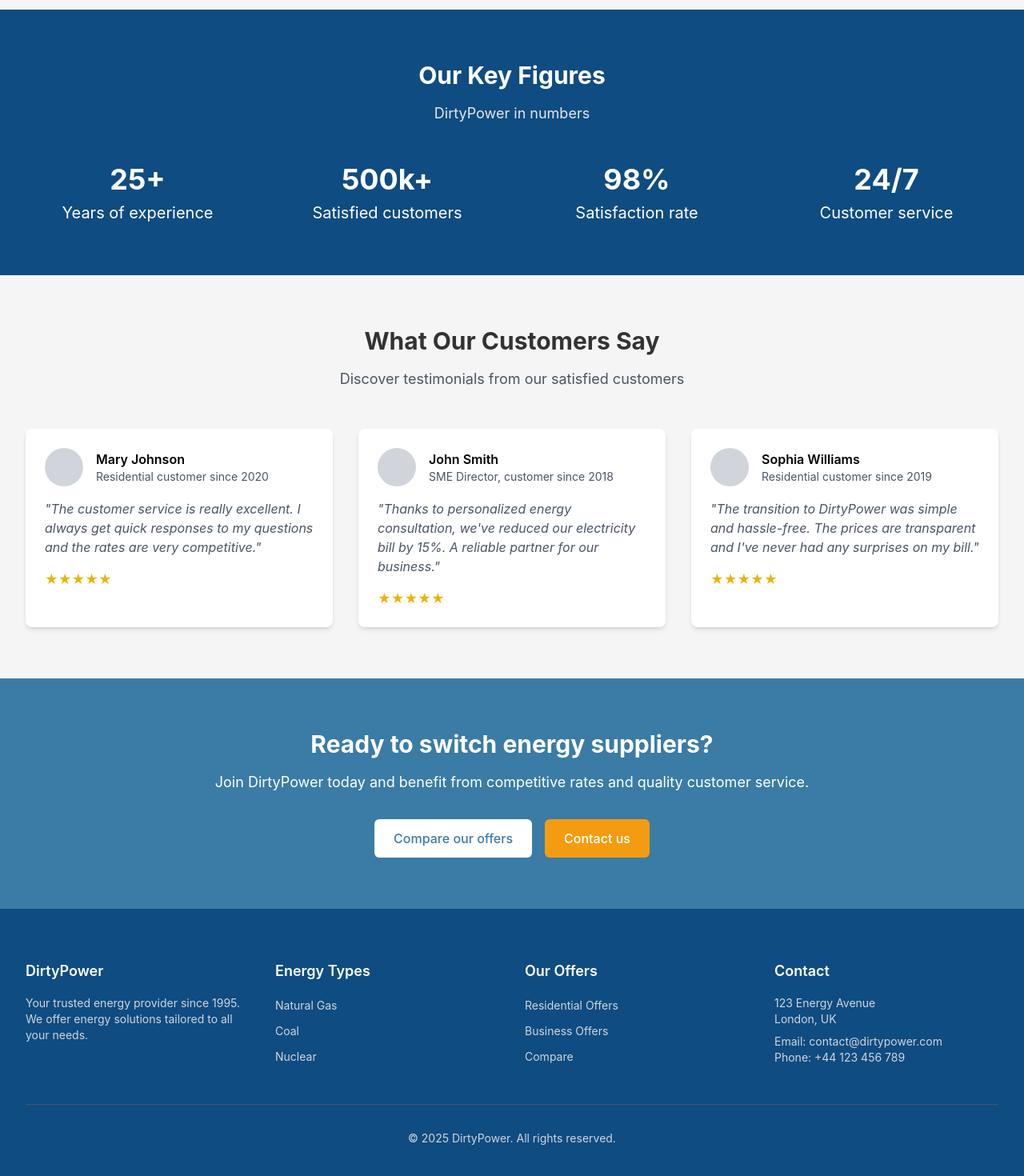
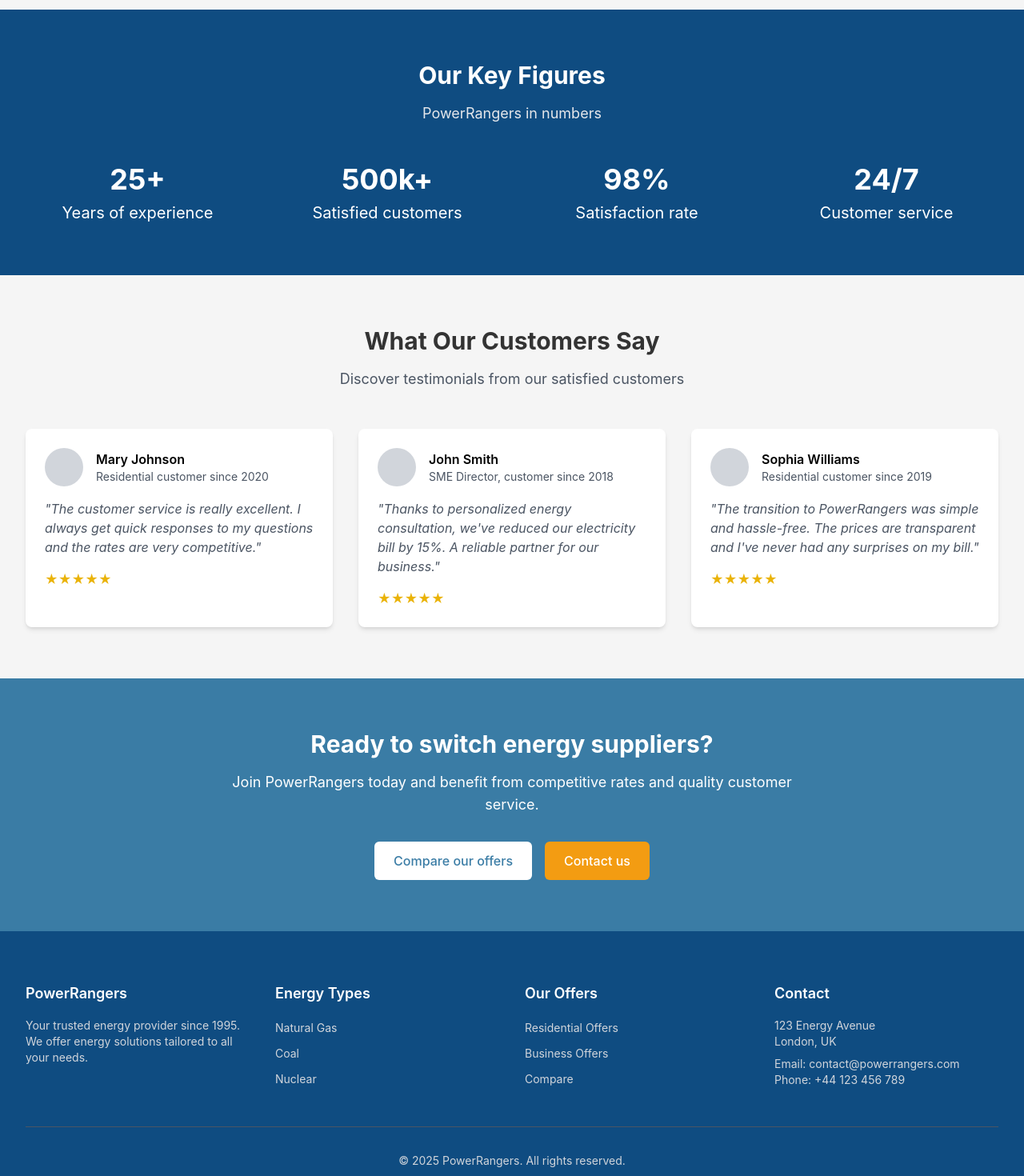
Before and after one commit to engie-codespace/green-power-test-lp-acme8, a React (Create React App) app: page / in a window 1280 px wide. Shown: the part 1160-2630 px from the top of the page at 80% size. Built offline with nearby package versions, Linux system fonts and the light colour scheme.

Commit message:
rename the website

```diff
--- a/public/404.html
+++ b/public/404.html
@@ -2,7 +2,7 @@
 <html>
 <head>
   <meta charset="utf-8">
-  <title>Green Power Website</title>
+  <title>PowerRangers</title>
   <script type="text/javascript">
     // Redirection pour les applications SPA sur GitHub Pages
     var pathSegmentsToKeep = 1;
--- a/public/index.html
+++ b/public/index.html
@@ -38,7 +38,7 @@
       work correctly both with client-side routing and a non-root public URL.
       Learn how to configure a non-root public URL by running `npm run build`.
     -->
-    <title>DirtyPower Demo8</title>
+    <title>PowerRangers</title>
   </head>
   <body>
     <noscript>You need to enable JavaScript to run this app.</noscript>
--- a/src/components/Footer.tsx
+++ b/src/components/Footer.tsx
@@ -7,7 +7,7 @@
       <div className="max-w-7xl mx-auto py-12 px-4 sm:px-6 lg:py-16 lg:px-8">
         <div className="grid grid-cols-1 md:grid-cols-3 lg:grid-cols-4 gap-8">
           <div>
-            <h3 className="text-lg font-semibold mb-4">DirtyPower</h3>
+            <h3 className="text-lg font-semibold mb-4">PowerRangers</h3>
             <p className="text-sm text-gray-300">
               Your trusted energy provider since 1995. We offer energy solutions tailored to all your needs.
             </p>
@@ -60,7 +60,7 @@
             <address className="not-italic text-sm text-gray-300">
               <p>123 Energy Avenue</p>
               <p>London, UK</p>
-              <p className="mt-2">Email: contact@dirtypower.com</p>
+              <p className="mt-2">Email: contact@powerrangers.com</p>
               <p>Phone: +44 123 456 789</p>
             </address>
           </div>
@@ -68,7 +68,7 @@
 
         <div className="mt-12 border-t border-gray-600 pt-8">
           <p className="text-sm text-gray-300 text-center">
-            &copy; {new Date().getFullYear()} DirtyPower. All rights reserved.
+            &copy; {new Date().getFullYear()} PowerRangers. All rights reserved.
           </p>
         </div>
       </div>
--- a/src/components/Navbar.tsx
+++ b/src/components/Navbar.tsx
@@ -14,7 +14,7 @@
         <div className="flex justify-between h-16">
           <div className="flex items-center">
             <Link to="/" className="flex-shrink-0 flex items-center">
-              <span className="text-white text-xl font-bold">DirtyPower Demo8</span>
+              <span className="text-white text-xl font-bold">PowerRangers</span>
             </Link>
           </div>
 
--- a/src/pages/ContactPage.tsx
+++ b/src/pages/ContactPage.tsx
@@ -221,8 +221,8 @@
                   <div className="ml-4">
                     <h3 className="text-lg font-medium">Email</h3>
                     <p className="mt-2 text-gray-600">
-                      Contact: contact@dirtypower.com<br />
-                      Support: support@dirtypower.com
+                      Contact: contact@powerrangers.com<br />
+                      Support: support@powerrangers.com
                     </p>
                   </div>
                 </div>
--- a/src/pages/HomePage.tsx
+++ b/src/pages/HomePage.tsx
@@ -78,7 +78,7 @@
           <div className="text-center mb-12">
             <h2 className="text-3xl font-bold">Our Key Figures</h2>
             <p className="mt-4 text-lg text-gray-200 max-w-3xl mx-auto">
-              DirtyPower in numbers
+              PowerRangers in numbers
             </p>
           </div>
 
@@ -155,7 +155,7 @@
                 </div>
               </div>
               <p className="text-gray-600 italic">
-                "The transition to DirtyPower was simple and hassle-free. The prices are transparent and I've never had any surprises on my bill."
+                "The transition to PowerRangers was simple and hassle-free. The prices are transparent and I've never had any surprises on my bill."
               </p>
               <div className="mt-4 flex text-yellow-500">
                 <span>★</span><span>★</span><span>★</span><span>★</span><span>★</span>
@@ -170,7 +170,7 @@
         <div className="max-w-7xl mx-auto px-4 sm:px-6 lg:px-8 text-center">
           <h2 className="text-3xl font-bold mb-4">Ready to switch energy suppliers?</h2>
           <p className="text-lg mb-8 max-w-3xl mx-auto">
-            Join DirtyPower today and benefit from competitive rates and quality customer service.
+            Join PowerRangers today and benefit from competitive rates and quality customer service.
           </p>
           <div className="flex flex-wrap justify-center gap-4">
             <Link
--- a/src/pages/OffersPage.tsx
+++ b/src/pages/OffersPage.tsx
@@ -78,7 +78,7 @@
         </div>
 
         <div className="mt-16 bg-white p-8 rounded-lg shadow-md">
-          <h2 className="text-2xl font-bold mb-6 text-center">Why choose DirtyPower?</h2>
+          <h2 className="text-2xl font-bold mb-6 text-center">Why choose PowerRangers?</h2>
 
           <div className="grid grid-cols-1 md:grid-cols-2 gap-8">
             <div className="space-y-4">
```
